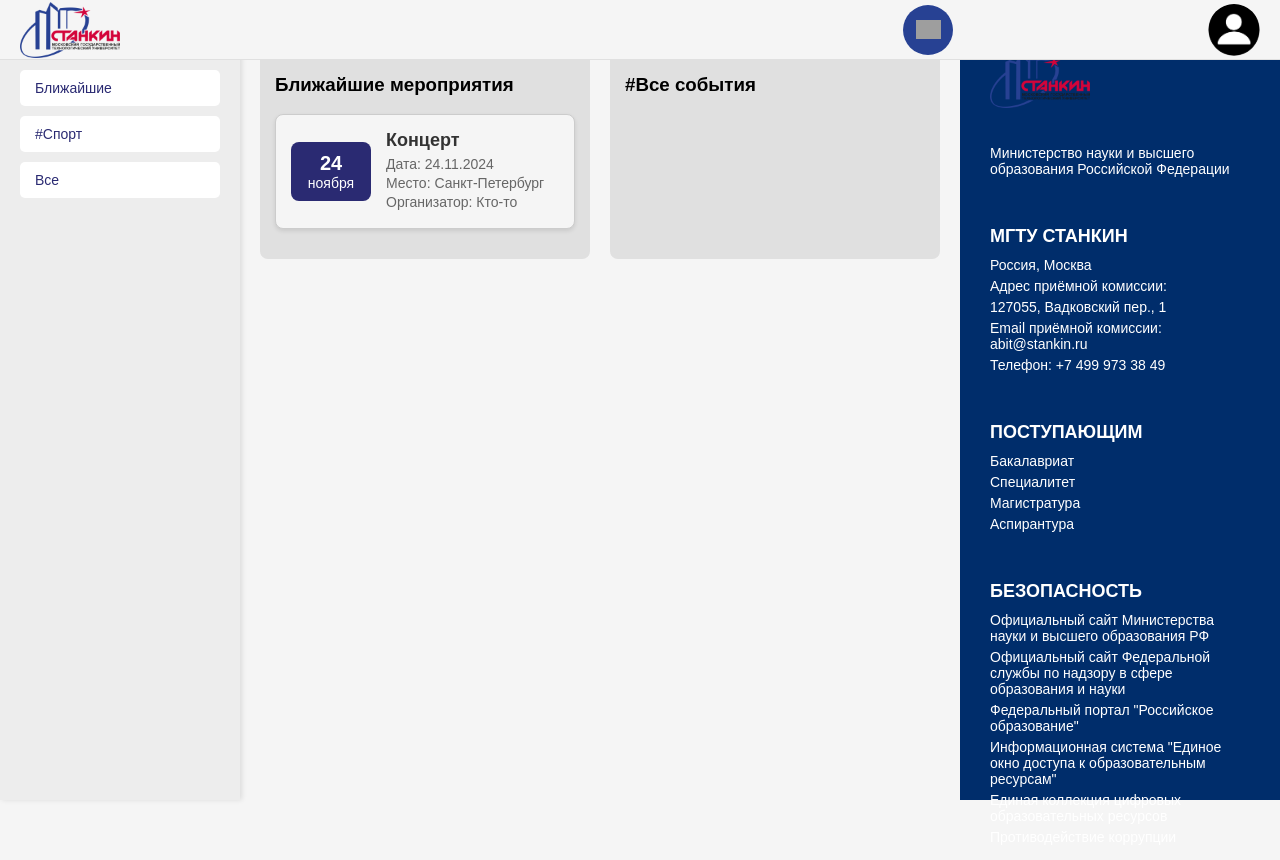
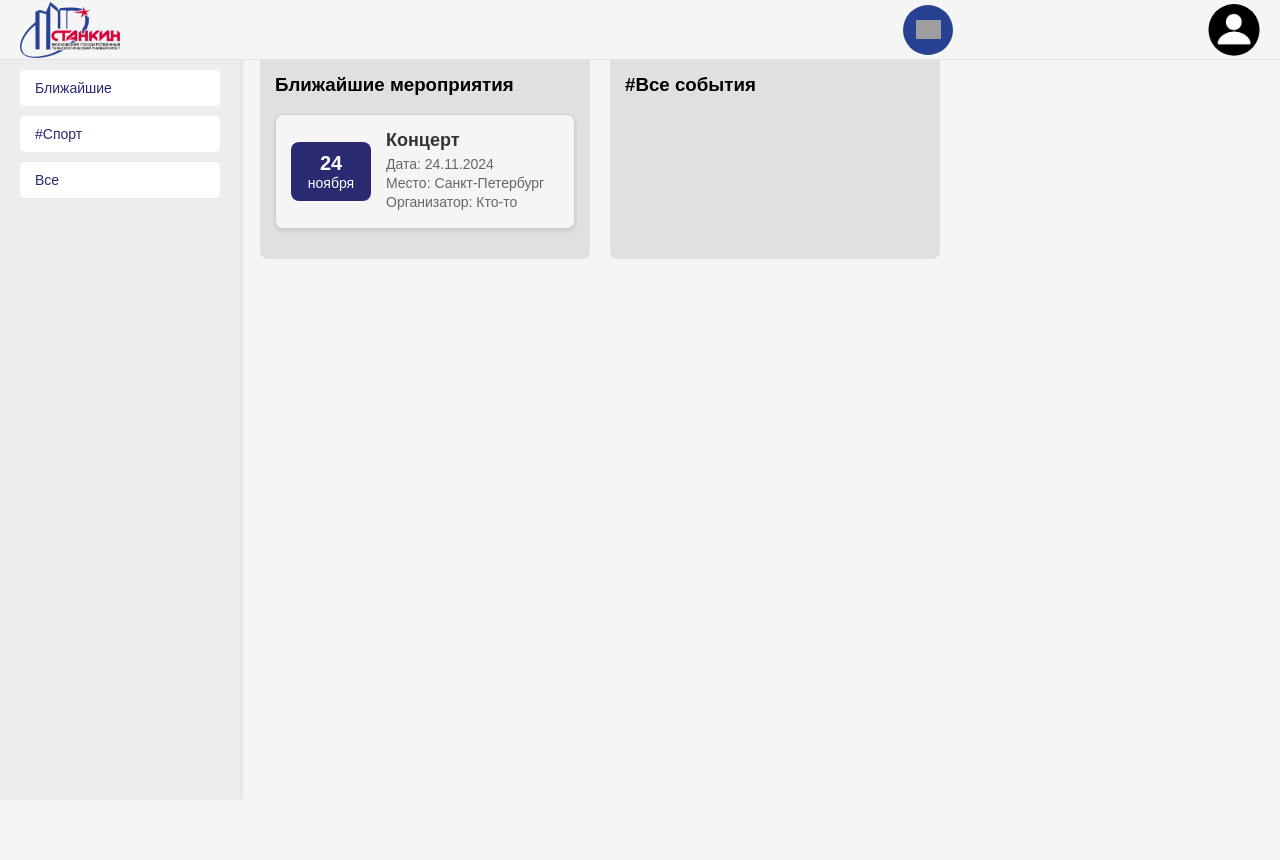
Before and after one commit to dsnvel/departure_ypc_24, a Django app: template hih2023/templates/main/index.html in a window 1280 px wide. After the commit the page ends 799 px from the top, so only its background shows below. Run offline with Django 4.2, Linux system fonts and the light colour scheme; the template is opened without the code that fills it, so the values that code supplies are empty; grey boxes are pictures that could not be loaded.

Commit message:
dsnvel: last version

```diff
--- a/hih2023/main/views.py
+++ b/hih2023/main/views.py
@@ -24,7 +24,6 @@
 
     data['user'] = user
     data['meetings_tags'] = meetings_tags
-    print(meetings_tags)
 
     return render(request, template, context=data)
 
@@ -62,8 +61,9 @@
     print("IS OKEY!")'''
 
 
-def profile_detail():
-    pass
+def profile_detail(request: HttpRequest):
+    template = 'main/profile.html'
+    return render(request, template)
 
 
 def registration_view():
--- a/hih2023/static/css/footer.css
+++ b/hih2023/static/css/footer.css
@@ -1,13 +1,9 @@
-body {
-    font-family: Arial, sans-serif;
-    margin: 0;
-    padding: 0;
-}
 
 .footer {
     background-color: #002d6b;
     color: #ffffff;
     padding: 20px 0;
+    position: relative;
 }
 
 .footer-container {
@@ -17,6 +13,7 @@
     max-width: 1200px;
     margin: 0 auto;
     padding: 0 20px;
+    position: relative;
 }
 
 .footer-section {
--- a/hih2023/templates/includes/header-footer.html
+++ b/hih2023/templates/includes/header-footer.html
@@ -3,7 +3,7 @@
 
 <header class="header">
         <div class="header-logo">
-            <a href="https://original-website.com" class="logo-link">
+            <a href="{% url 'main:index' %}" class="logo-link">
                 <img src='{% static "imgs/stankin.png" %}' alt="Logo" />
             </a>
         </div>
@@ -15,7 +15,7 @@
                 </form>
             </div>
             <div class="header-user">
-                <a href="https://profile-page.com" class="user-link">
+                <a href="{% url 'main:profile' %}" class="user-link">
                     <img src='{% static "imgs/profile.png" %}' alt="User" />
                 </a>
             </div>
@@ -23,42 +23,3 @@
     </header>
 
 {% block content %} {% endblock %}
-
-<link rel="stylesheet" href='{% static "css/footer.css" %}'>
-
-    <footer class="footer">
-        <div class="footer-container">
-            <div class="footer-section">
-                <img src='{% static "imgs/stankin.png" %}' alt="Логотип МГТУ Станкин" class="footer-logo">
-                <p>Министерство науки и высшего образования Российской Федерации</p>
-            </div>
-            <div class="footer-section">
-                <h4>МГТУ СТАНКИН</h4>
-                <p>Россия, Москва</p>
-                <p>Адрес приёмной комиссии:</p>
-                <p>127055, Вадковский пер., 1</p>
-                <p>Email приёмной комиссии: <a href="mailto:abit@stankin.ru">abit@stankin.ru</a></p>
-                <p>Телефон: +7 499 973 38 49</p>
-            </div>
-            <div class="footer-section">
-                <h4>ПОСТУПАЮЩИМ</h4>
-                <ul>
-                    <li>Бакалавриат</li>
-                    <li>Специалитет</li>
-                    <li>Магистратура</li>
-                    <li>Аспирантура</li>
-                </ul>
-            </div>
-            <div class="footer-section">
-                <h4>БЕЗОПАСНОСТЬ</h4>
-                <ul>
-                    <li><a href="#">Официальный сайт Министерства науки и высшего образования РФ</a></li>
-                    <li><a href="#">Официальный сайт Федеральной службы по надзору в сфере образования и науки</a></li>
-                    <li><a href="#">Федеральный портал "Российское образование"</a></li>
-                    <li><a href="#">Информационная система "Единое окно доступа к образовательным ресурсам"</a></li>
-                    <li><a href="#">Единая коллекция цифровых образовательных ресурсов</a></li>
-                    <li><a href="#">Противодействие коррупции</a></li>
-                </ul>
-            </div>
-        </div>
-    </footer>
--- a/hih2023/templates/main/index.html
+++ b/hih2023/templates/main/index.html
@@ -47,7 +47,7 @@
                     {% for meeting in meetings %}
                     <div class="event-card" onclick="showModal('{{ meeting.meeting_name }}', '{{ meeting.begin_date_time|date }}', 'Место: {{ meeting.meeting_name }}', 'Организатор: {{ meeting.owner }}', '{{ meeting.description }}')">
                         <div class="event-date">
-                            <p class="date-number">{{ meeting.begin_date_time|date }}</p>
+                            <p class="date-number">{{ meeting.begin_date_time|date:"d M" }}</p>
                             <!-- Нужно исправить -->
                             <!-- <p class="date-month">ноября</p> -->
                         </div>
```
Also changed, not shown: hih2023/hih2023/settings.py (+3 -5 lines), hih2023/templates/main/profile.html (renamed from hih2023/templates/main/Profile.html, +6 -2 lines), hih2023/static/css/header.css (line endings or trailing spaces).
